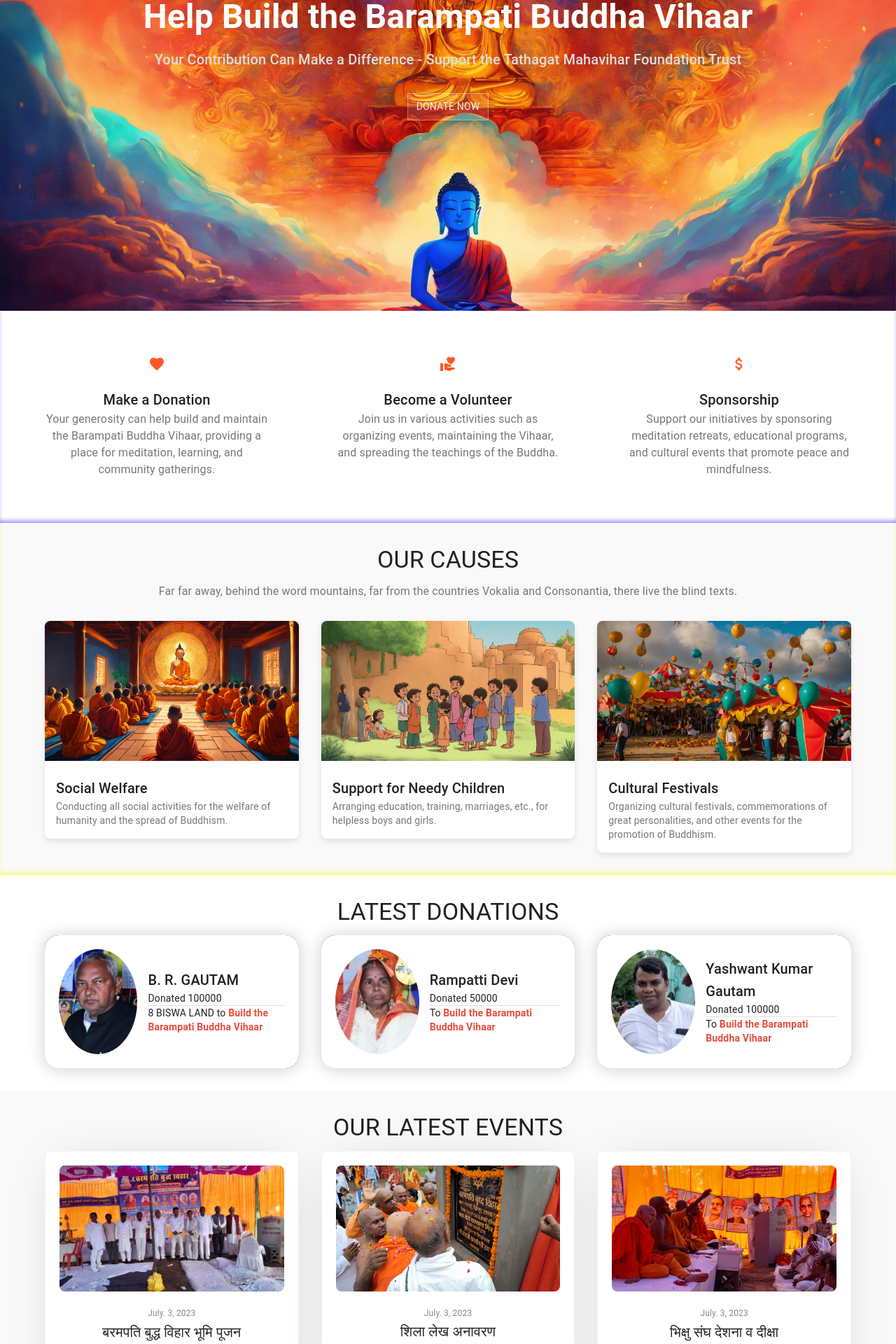
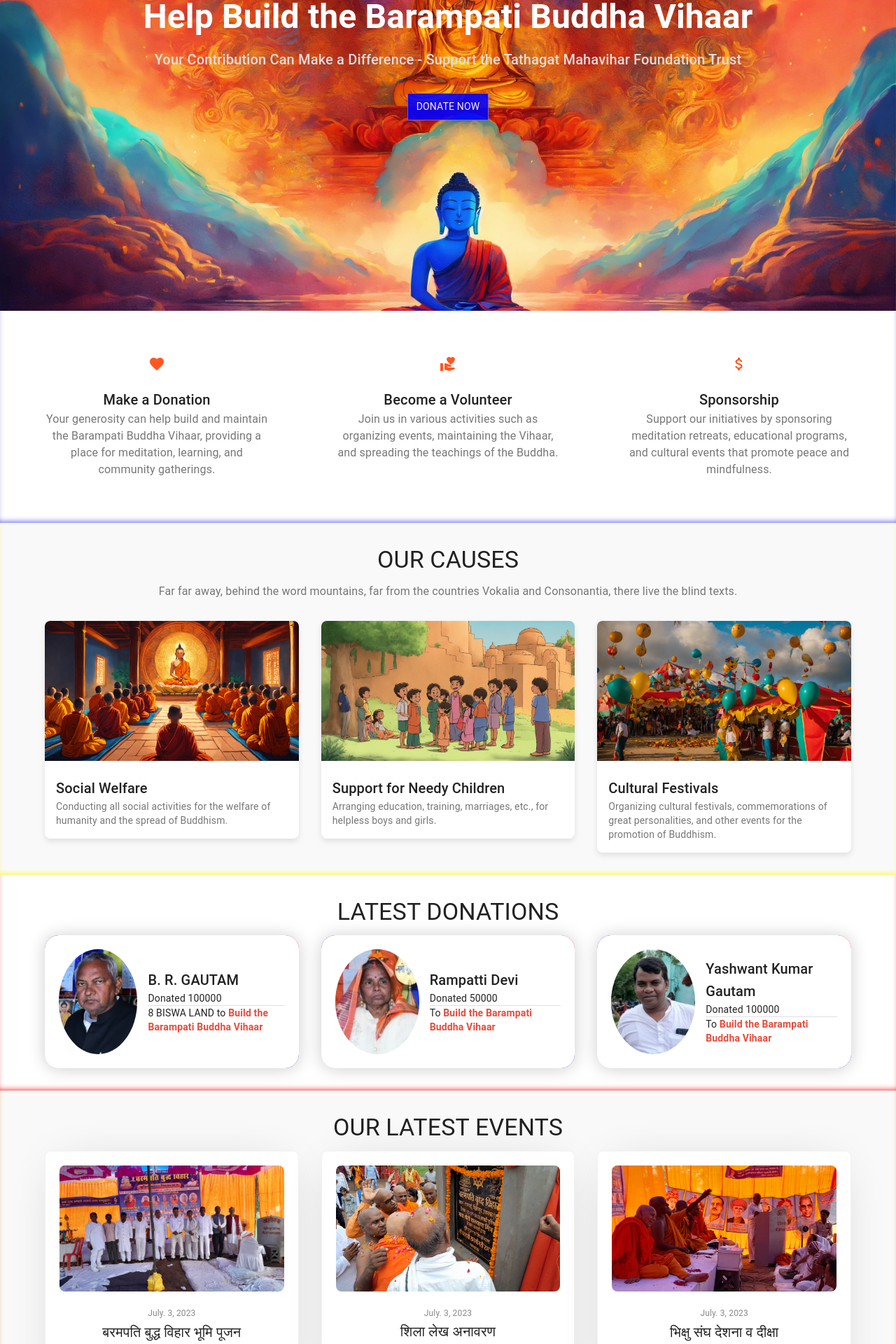
Before and after one commit to deepankargautam/buddha-vihar, a React (Create React App) app: page / in a window 1280 px wide. Shown: the part 340-2260 px from the top of the page at 70% size. Built offline with nearby package versions, Linux system fonts and the light colour scheme.

Commit message:
updated code

```diff
--- a/src/components/Home.css
+++ b/src/components/Home.css
@@ -183,6 +183,7 @@ body {
   padding: 50px 0;
   background-color: #ffffff;
   text-align: center;
+  box-shadow: inset 0 -5px 10px -5px #ff0000; /* Bluish inset shadow */
 }
 
 .donations-title {
@@ -239,6 +240,7 @@ body {
 .events-section {
   padding: 50px 0;
   background-color: #f9f9f9;
+  box-shadow: inset 0 -5px 10px -5px #ed6700; /* Bluish inset shadow */
 }
 
 .events-title {
--- a/src/components/Home.js
+++ b/src/components/Home.js
@@ -72,11 +72,12 @@ const Home = () => {
               to="/donate"
               className="home-button"
               sx={{
+                backgroundColor: "blue",
                 border: "1px solid rgba(255, 255, 255, 0.4) !important",
                 opacity: "0.887956",
                 transform: "translateY(0)",
                 transition: "transform 0.3s ease, background-color 0.3s ease",
-                backgroundColor: "rgba(255, 255, 255, 0.1)",
+                // backgroundColor: "rgba(255, 255, 255, 0.1)",
                 color: "#fff",
                 borderRadius: 0,
                 borderWidth: "1px",
```
